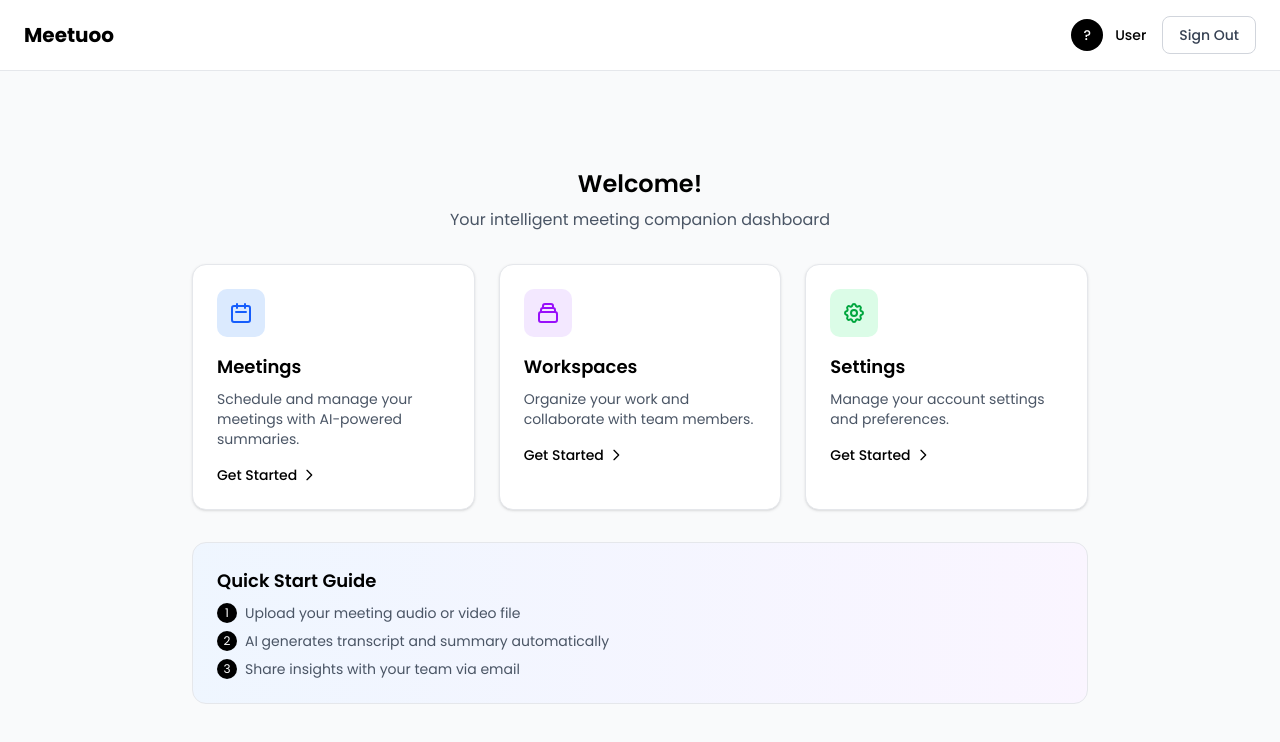
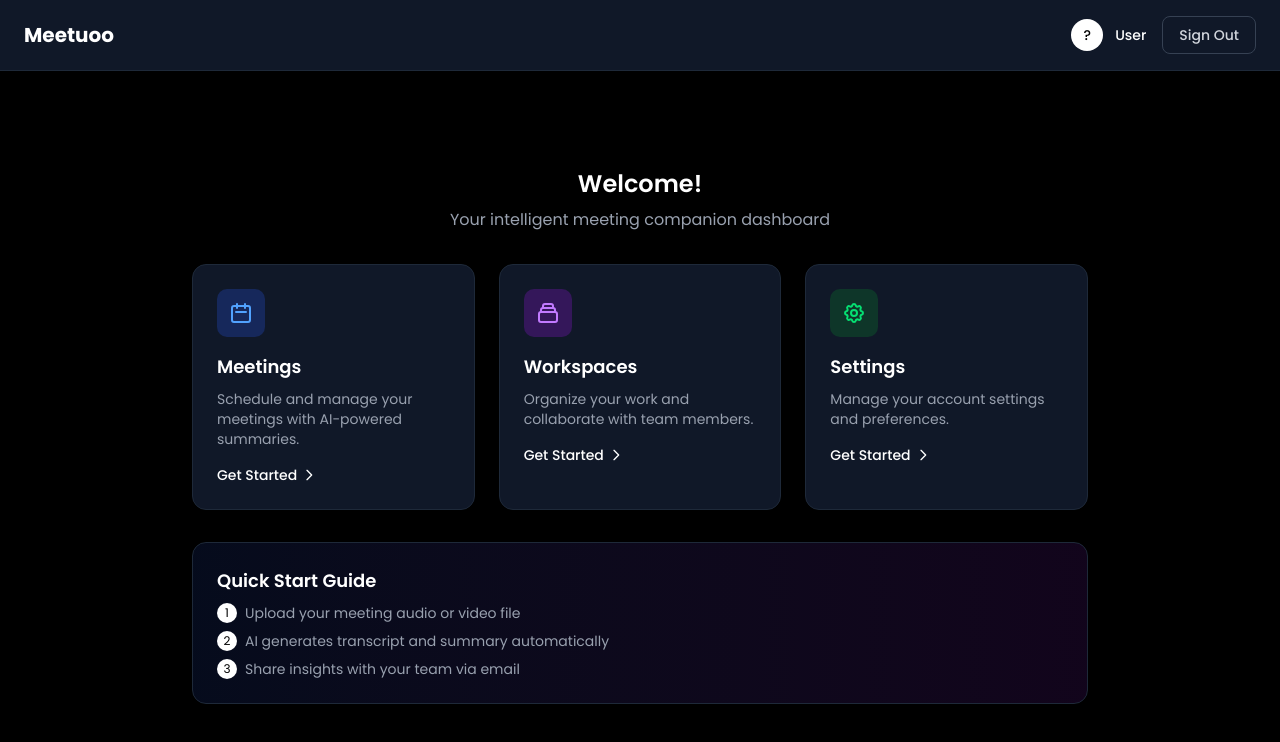
Before and after one commit to dev0jha/Meetuoo, a Next.js app: page /dashboard in a window 1280 px wide. Shown: the top 742 px of the page. Built offline with nearby package versions, Linux system fonts and the light colour scheme; no server answers.

Commit message:
feat: add dark mode support to root layout

```diff
--- a/app/layout.tsx
+++ b/app/layout.tsx
@@ -35,7 +35,7 @@ export default function RootLayout({
   return (
     <html
       lang="en"
-      className={cn("h-full", "antialiased", "selection-accent", poppins.variable, ibmPlexMono.variable, "font-sans", geist.variable)}
+      className={cn("dark", "h-full", "antialiased", "selection-accent", poppins.variable, ibmPlexMono.variable, "font-sans", geist.variable)}
     >
       <body className="flex min-h-full flex-col bg-[#121212] overflow-x-hidden">
         <AuthProvider>{children}</AuthProvider>
```
